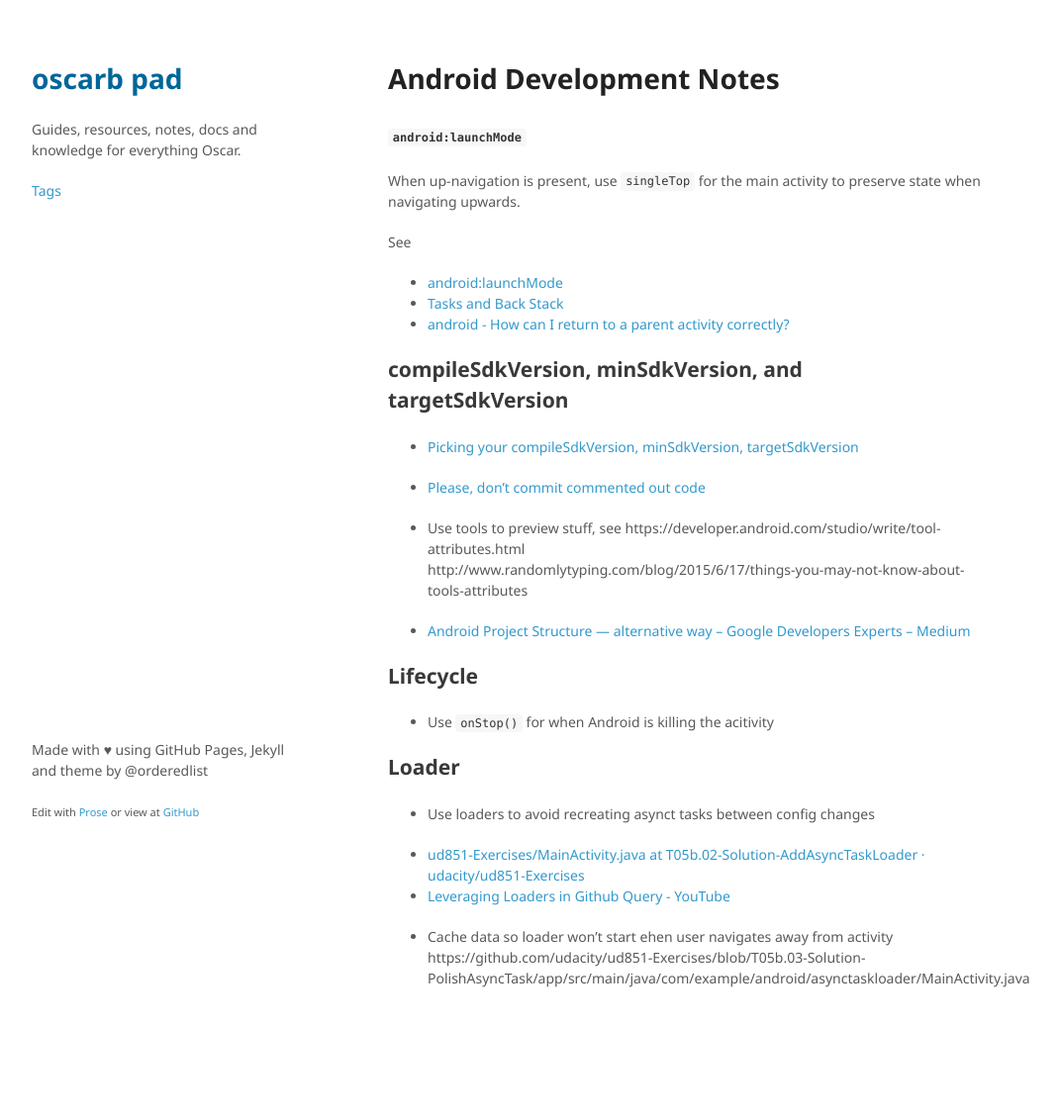
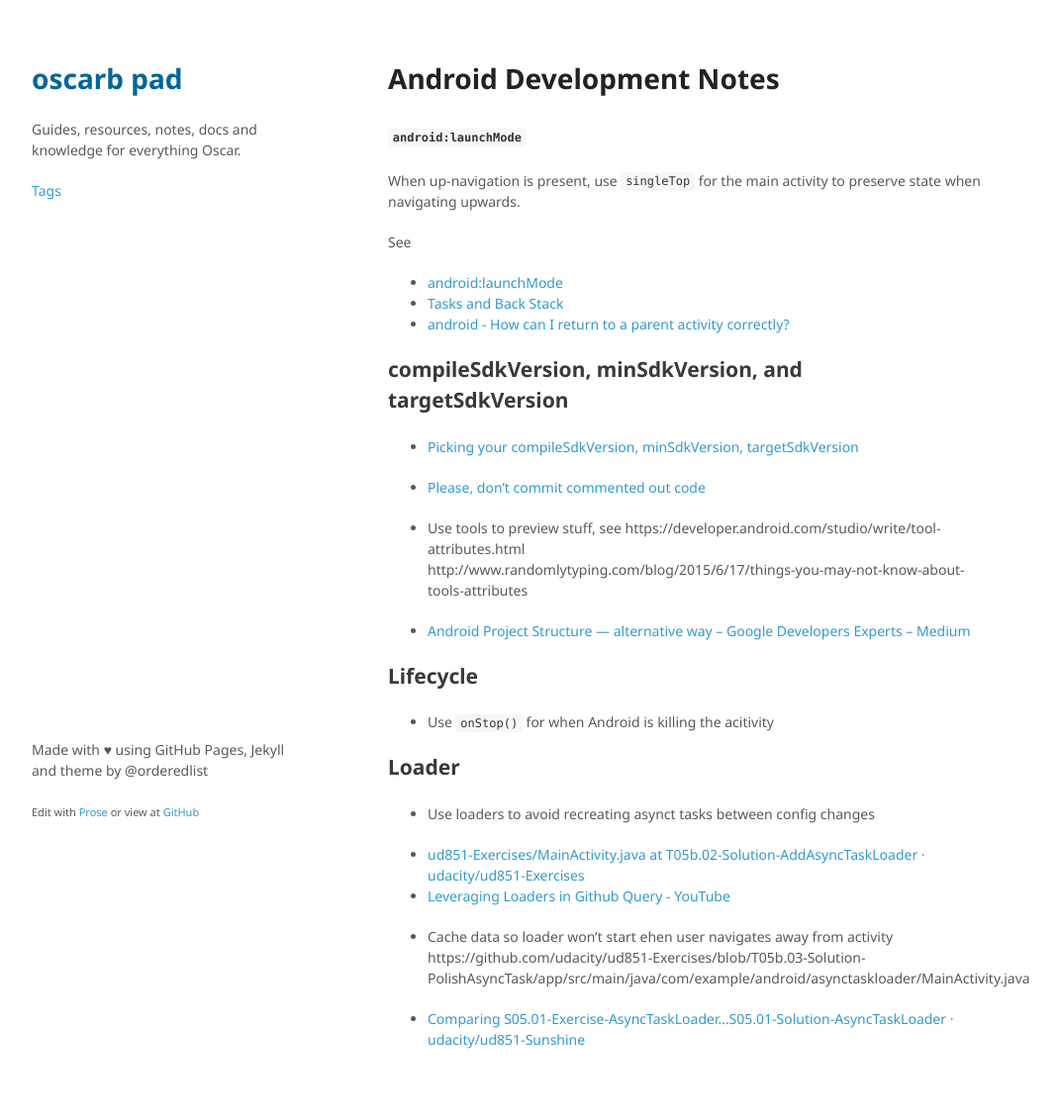
Before and after one commit to oscarb/pad, a Jekyll site: the page built from _docs/android-development-notes.md, in a window 1280 px wide. Shown: the whole page at 99% size, without its empty margins (128-1199 px from the left). Built offline with Jekyll 4.4.1, drawn with Linux system fonts in a browser that asks for light colours; some web fonts are replaced; before the commit the page ends 1069 px from its top, so only the background shows below that.

Commit message:
Updated android-development-notes.md

```diff
--- a/_docs/android-development-notes.md
+++ b/_docs/android-development-notes.md
@@ -41,3 +41,5 @@ http://www.randomlytyping.com/blog/2015/6/17/things-you-may-not-know-about-tools
 
 * Cache data so loader won't start ehen user navigates away from activity
 https://github.com/udacity/ud851-Exercises/blob/T05b.03-Solution-PolishAsyncTask/app/src/main/java/com/example/android/asynctaskloader/MainActivity.java
+
+* [Comparing S05.01-Exercise-AsyncTaskLoader...S05.01-Solution-AsyncTaskLoader · udacity/ud851-Sunshine](https://github.com/udacity/ud851-Sunshine/compare/S05.01-Exercise-AsyncTaskLoader...S05.01-Solution-AsyncTaskLoader)
```
